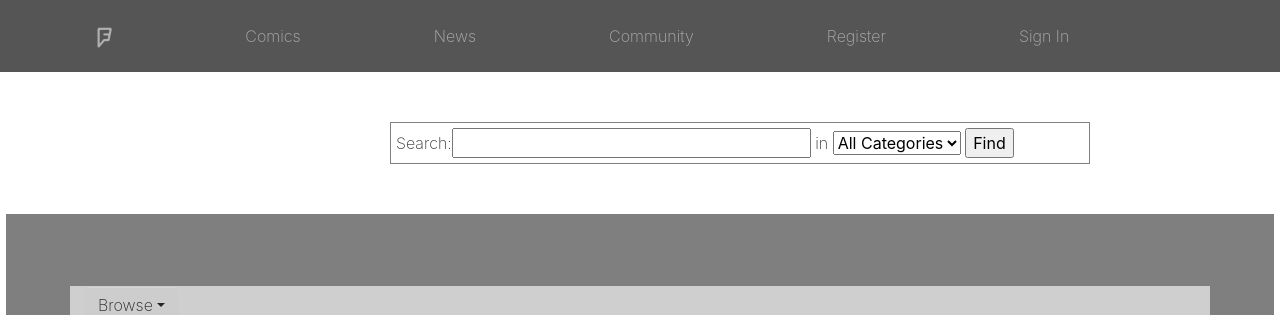
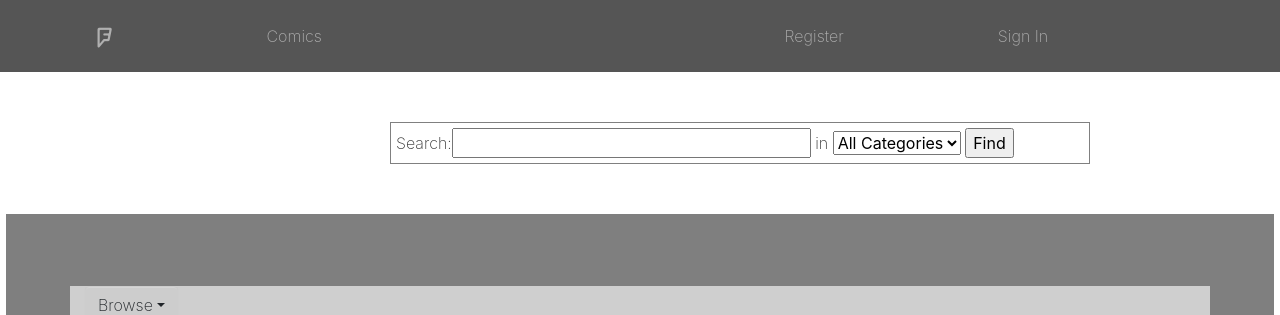
Before and after one commit to M5xThully/CS480_ComicWebsiteProject, a Django app: page / in a window 1280 px wide. Shown: the top 315 px of the page. Run offline with Django 3.2, Linux system fonts and the light colour scheme; some libraries are stand-ins or nearby versions.

Commit message:
Update frontpage.html

```diff
--- a/templates/frontpage.html
+++ b/templates/frontpage.html
@@ -28,9 +28,9 @@
         </a>
         <a class="p-2 text-secondary" href="#">Comics
           <br> </a>
-        <a class="p-2 text-secondary" href="#">News
+        <a class="p-2 text-secondary" href="#">
           <br> </a>
-        <a class="p-2 text-secondary" href="#">Community
+        <a class="p-2 text-secondary" href="#">
           <br> </a>
         <a class="p-2 text-secondary" href="http://tiltedcomics.me:8000/register">Register</a>
         <a class="p-2 text-secondary" href="http://tiltedcomics.me:8000/login">Sign In&nbsp;</a>
```
